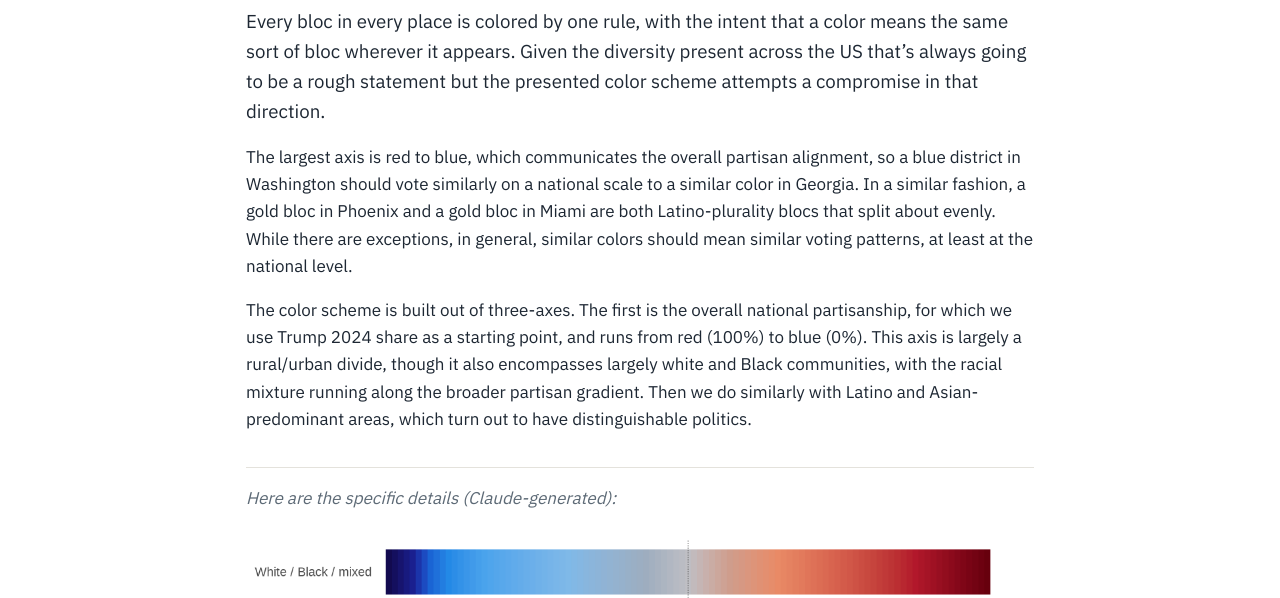
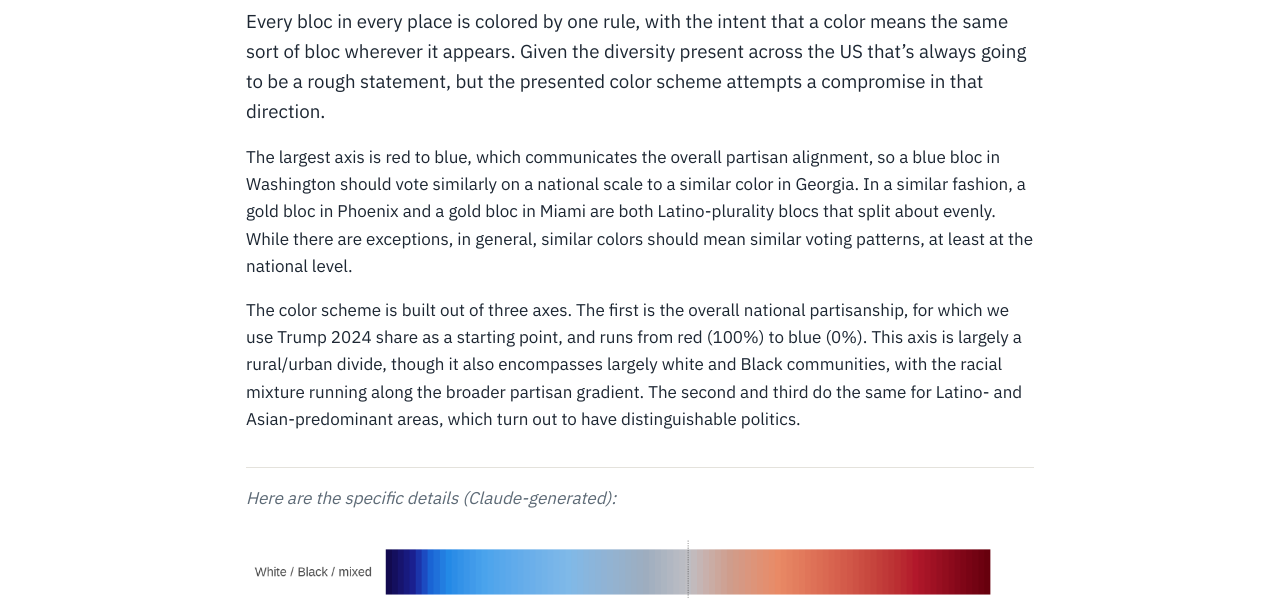
Before and after one commit to cascobayesian/atlas, a plain HTML site: page colors.html in a window 1280 px wide. Shown: the part 169-767 px from the top of the page. Drawn offline with nearby package versions, Linux system fonts and the light colour scheme.

Commit message:
Colour page: small copy edits to the introduction
Co-Authored-By: Claude Opus 5.5 <noreply@anthropic.com>

```diff
--- a/colors.html
+++ b/colors.html
@@ -20,9 +20,9 @@
 <main class="wrap prose">
 <p class="back"><a href="./">&larr; Back to the map</a></p>
 <h1 class="title">The color scheme</h1>
-<p class="us-lede">Every bloc in every place is colored by one rule, with the intent that a color means the same sort of bloc wherever it appears. Given the diversity present across the US that&rsquo;s always going to be a rough statement but the presented color scheme attempts a compromise in that direction.</p>
-<p>The largest axis is red to blue, which communicates the overall partisan alignment, so a blue district in Washington should vote similarly on a national scale to a similar color in Georgia. In a similar fashion, a gold bloc in Phoenix and a gold bloc in Miami are both Latino-plurality blocs that split about evenly. While there are exceptions, in general, similar colors should mean similar voting patterns, at least at the national level.</p>
-<p>The color scheme is built out of three-axes. The first is the overall national partisanship, for which we use Trump 2024 share as a starting point, and runs from red (100%) to blue (0%). This axis is largely a rural/urban divide, though it also encompasses largely white and Black communities, with the racial mixture running along the broader partisan gradient. Then we do similarly with Latino and Asian-predominant areas, which turn out to have distinguishable politics.</p>
+<p class="us-lede">Every bloc in every place is colored by one rule, with the intent that a color means the same sort of bloc wherever it appears. Given the diversity present across the US that&rsquo;s always going to be a rough statement, but the presented color scheme attempts a compromise in that direction.</p>
+<p>The largest axis is red to blue, which communicates the overall partisan alignment, so a blue bloc in Washington should vote similarly on a national scale to a similar color in Georgia. In a similar fashion, a gold bloc in Phoenix and a gold bloc in Miami are both Latino-plurality blocs that split about evenly. While there are exceptions, in general, similar colors should mean similar voting patterns, at least at the national level.</p>
+<p>The color scheme is built out of three axes. The first is the overall national partisanship, for which we use Trump 2024 share as a starting point, and runs from red (100%) to blue (0%). This axis is largely a rural/urban divide, though it also encompasses largely white and Black communities, with the racial mixture running along the broader partisan gradient. The second and third do the same for Latino- and Asian-predominant areas, which turn out to have distinguishable politics.</p>
 <p class="details-note">Here are the specific details (Claude-generated):</p>
 
 <figure class="us-key"><img src="assets/key.png" width="2400" height="720" alt="Colour key. Three blue-to-red ramps over the Trump 2024 two-party share, from 0 to 100 percent: white, Black and mixed blocs; Asian-plurality blocs fused with green; and Latino-plurality blocs fused with yellow.">
```
